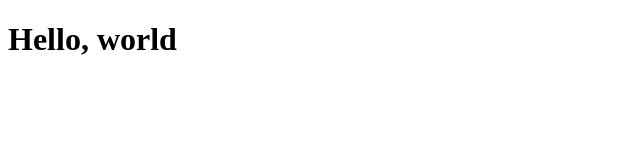
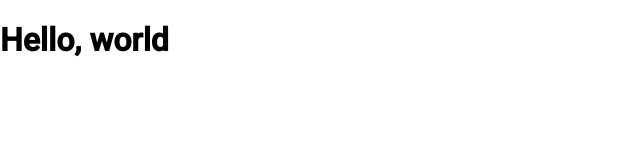
Before and after one commit to danilovdima5/my-map, an Angular app: page / in a window 1280 px wide. Shown: the top 160 px of the page, without its empty margins (0-640 px from the left). Built offline with nearby package versions, Linux system fonts and the light colour scheme.

Commit message:
add material and cdk

```diff
--- a/angular.json
+++ b/angular.json
@@ -30,6 +30,7 @@
               }
             ],
             "styles": [
+              "@angular/material/prebuilt-themes/azure-blue.css",
               "src/styles.scss"
             ],
             "scripts": []
@@ -85,6 +86,7 @@
               }
             ],
             "styles": [
+              "@angular/material/prebuilt-themes/azure-blue.css",
               "src/styles.scss"
             ],
             "scripts": []
--- a/package.json
+++ b/package.json
@@ -11,10 +11,12 @@
   "private": true,
   "dependencies": {
     "@angular/animations": "^19.1.0",
+    "@angular/cdk": "19.1.2",
     "@angular/common": "^19.1.0",
     "@angular/compiler": "^19.1.0",
     "@angular/core": "^19.1.0",
     "@angular/forms": "^19.1.0",
+    "@angular/material": "19.1.2",
     "@angular/platform-browser": "^19.1.0",
     "@angular/platform-browser-dynamic": "^19.1.0",
     "@angular/router": "^19.1.0",
--- a/src/index.html
+++ b/src/index.html
@@ -6,8 +6,10 @@
   <base href="/">
   <meta name="viewport" content="width=device-width, initial-scale=1">
   <link rel="icon" type="image/x-icon" href="favicon.ico">
+  <link href="https://fonts.googleapis.com/css2?family=Roboto:wght@300;400;500&display=swap" rel="stylesheet">
+  <link href="https://fonts.googleapis.com/icon?family=Material+Icons" rel="stylesheet">
 </head>
-<body>
+<body class="mat-typography">
   <app-root></app-root>
 </body>
 </html>
--- a/src/styles.scss
+++ b/src/styles.scss
@@ -1 +1,4 @@
 /* You can add global styles to this file, and also import other style files */
+
+html, body { height: 100%; }
+body { margin: 0; font-family: Roboto, "Helvetica Neue", sans-serif; }
```
Also changed, not shown: 1 other file (tests, documents, lock files or other folders).
